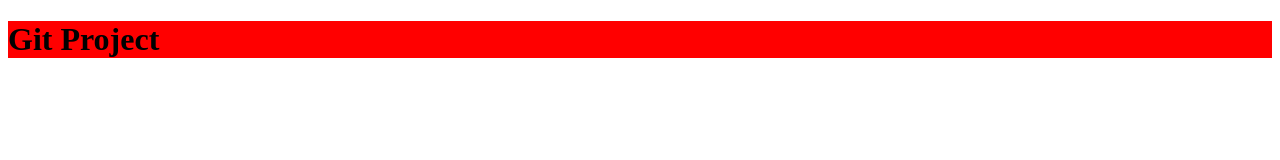
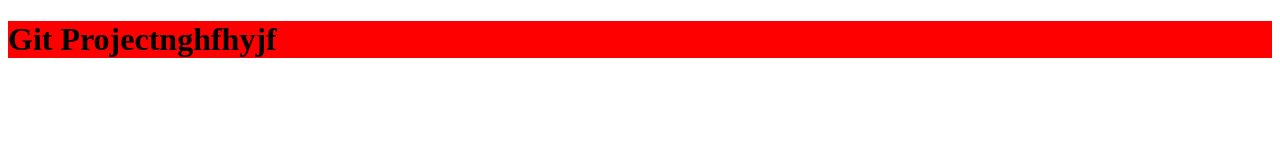
Before and after one commit to Mridularora123/test, a plain HTML site: page index.html in a window 1280 px wide. Drawn offline with Linux system fonts and the light colour scheme.

Commit message:
second comity

```diff
--- a/index.html
+++ b/index.html
@@ -7,6 +7,6 @@
     <link rel="stylesheet" href="css/style.css">
 </head>
 <body>
-    <h1>Git Project</h1>
+    <h1>Git Projectnghfhyjf</h1>
 </body>
 </html>
```
